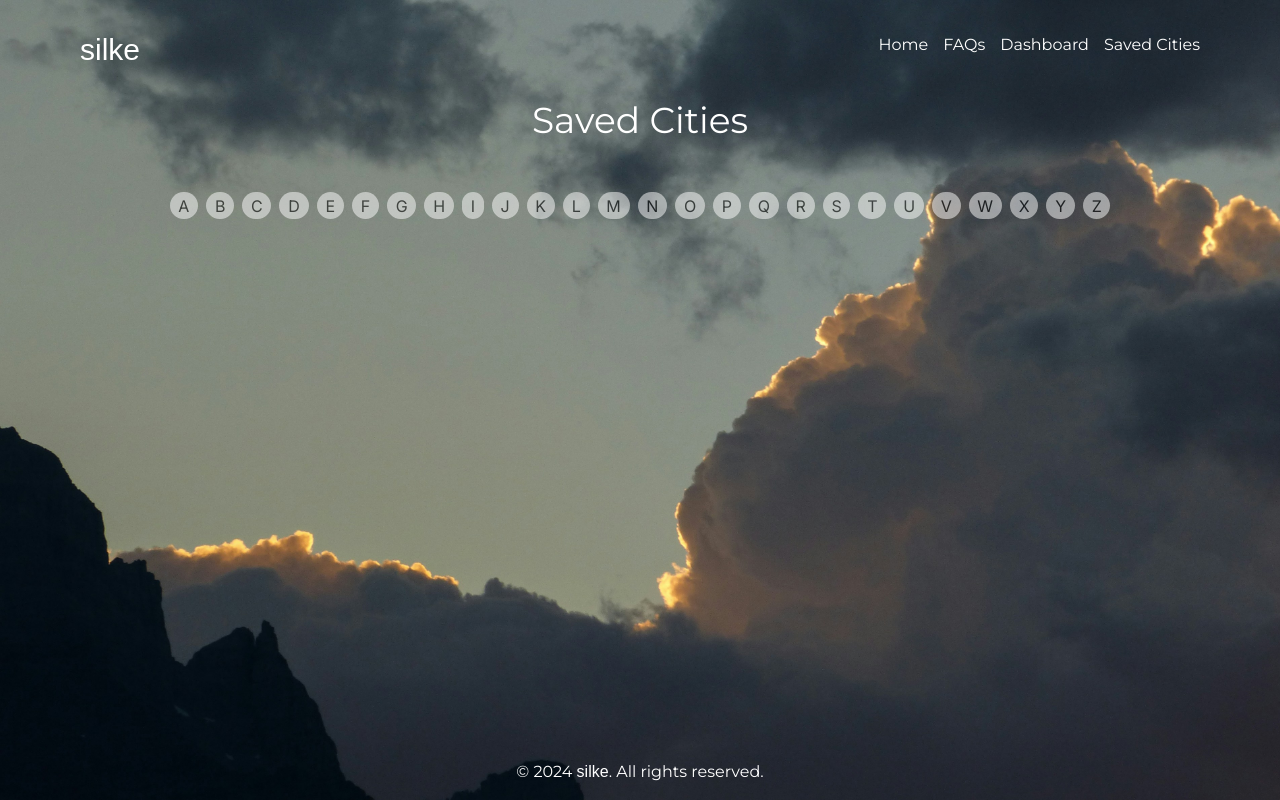
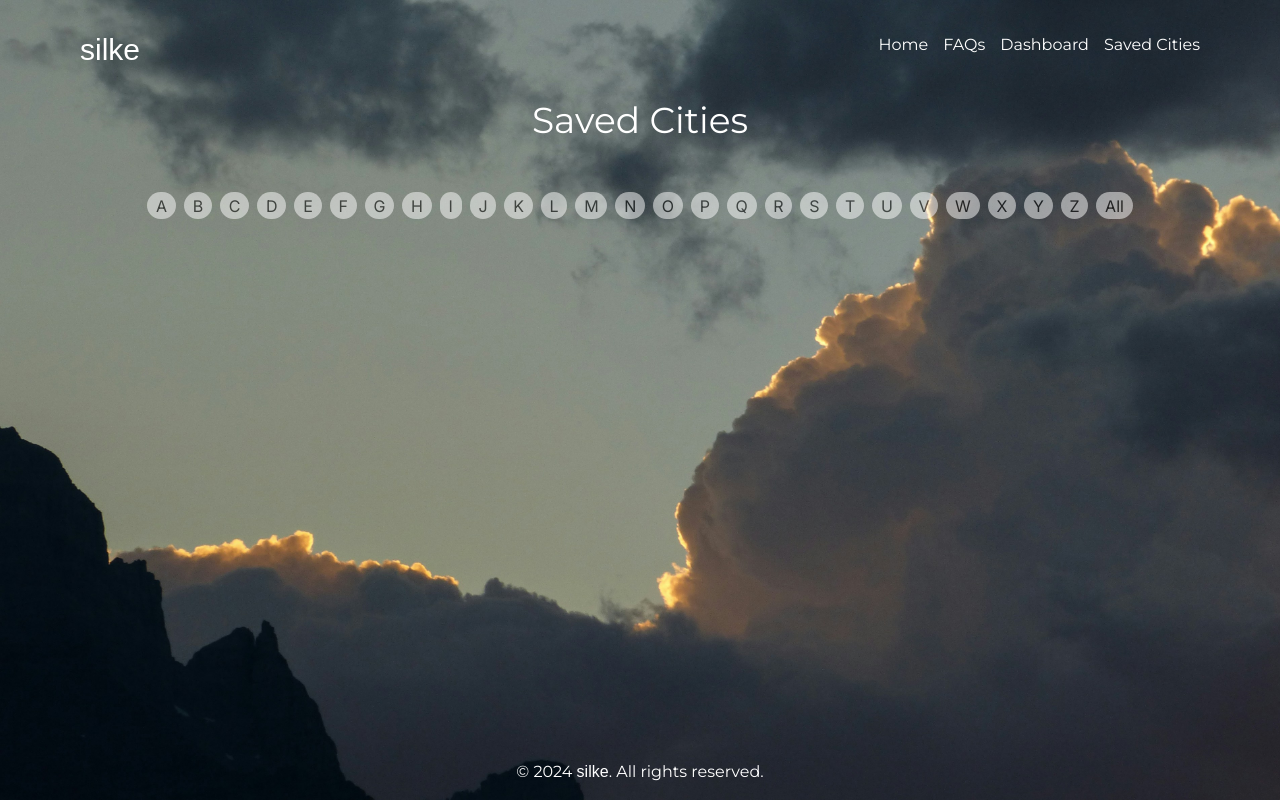
Before and after one commit to LeanneCodes/silke, a Next.js app: page /saved-cities in a window 1280 px wide. Built offline with nearby package versions, Linux system fonts and the light colour scheme; a web font is replaced by a local one.

Commit message:
fix footer placement

```diff
--- a/app/components/Footer.tsx
+++ b/app/components/Footer.tsx
@@ -2,7 +2,7 @@ import React from 'react';
 
 const Footer: React.FC = () => {
   return (
-    <footer className="w-full bg-primary text-white py-4 absolute bottom-0">
+    <footer className="w-full mt-[-25px] text-white py-4 relative bottom-0">
       <div className="container mx-auto text-center">
         <p className='font-montserrat'>&copy; {new Date().getFullYear()} <span className='font-playwrite'>silke</span>. All rights reserved.</p>
       </div>
--- a/app/components/LandingPage.tsx
+++ b/app/components/LandingPage.tsx
@@ -14,9 +14,9 @@ const LandingPage: React.FC<LandingPageProps> = ({ onCitySubmit }) => {
   };
 
   return (
-    <div className='flex flex-col justify-center items-center h-dvh w-dvh mt-[-100px]'>
+    <div className='flex flex-col justify-center items-center h-[90vh] w-dvh mt-[-100px]'>
       <h1 className='font-playwrite text-9xl mb-10'>silke</h1>
-      <p className='font-montserrat mb-14'>Ensure perfect weather and dew point for your next silk press!</p>
+      <p className='font-montserrat mb-10 px-20 text-center'>Ensure perfect weather and dew point for your next silk press!</p>
       <div className='flex'>
         <input
           type="text"
--- a/app/components/WeatherDashboard.tsx
+++ b/app/components/WeatherDashboard.tsx
@@ -46,46 +46,52 @@ const WeatherDashboard: React.FC<WeatherDashboardProps> = ({ cityName, currentWe
   };
 
   const currentDewPoint = calculateDewPoint(currentWeather.main.temp, currentWeather.main.humidity);
-  const isSafeToSilkPress = currentDewPoint < 18; // Assuming 65°F (18.3°C) is the maximum safe dew point
+  const isSafeToSilkPress = currentDewPoint < 18; // Safe if dew point is less than 18°C
 
   return (
-    <div className="flex flex-col justify-between px-20 py-10">
+    <div className="flex flex-col justify-between px-5 py-10 md:px-20">
       <div className="flex flex-col justify-between w-full">
 
         {/* Current Weather Info */}
         <div className="flex flex-col items-center justify-around text-2xl font-montserrat capitalize my-5">
-          <p className={`mb-6 text-4xl ${isSafeToSilkPress ? 'text-green-500' : 'text-red-500'} flex items-center`}>
+          <p className={`mb-6 text-2xl md:text-4xl ${isSafeToSilkPress ? 'text-green-500' : 'text-red-500'} flex items-center`}>
             {isSafeToSilkPress ? <FaCheck className="mr-2" /> : <FaTimes className="mr-2" />}
             {isSafeToSilkPress ? "Safe to Silk Press" : "Avoid Silk Press"}
           </p>
-          <p className="text-6xl mb-5">Dew Point: {calculateDewPoint(currentWeather.main.temp, currentWeather.main.humidity)}°C</p>
+          <p className="text-4xl md:text-6xl mb-5">Dew Point: {calculateDewPoint(currentWeather.main.temp, currentWeather.main.humidity)}°C</p>
           <p>Temp: {convertToCelsius(currentWeather.main.temp)}°C</p>
           <p>Humidity: {currentWeather.main.humidity}%</p>
-          <div className="text-6xl mt-4">
+          <div className="text-4xl md:text-6xl mt-4">
             {getWeatherIcon(currentWeather.weather[0].description)}
           </div>
         </div>
 
         {/* 5-Day Forecast */}
         <div className="flex flex-col items-center text-2xl font-montserrat">
-          <h2 className="text-xl mt-4">5-Day Forecast</h2>
-          <div className="flex justify-around w-full text-sm text-center">
-            {forecasts.map((forecast, index) => (
-              <div key={index} className="m-2 p-4 w-40">
+          <h2 className="text-lg md:text-xl mt-4">5-Day Forecast</h2>
+          <div className="flex flex-wrap justify-around w-full text-xs md:text-sm text-center">
+            {forecasts.map((forecast, index) => {
+              const forecastDewPoint = calculateDewPoint(forecast.main.temp, forecast.main.humidity);
+              const forecastSafeToSilkPress = forecastDewPoint < 18;
+
+              return (
+                <div key={index} className="m-2 p-2 w-28 md:w-40">
                   <p className="mb-5">{format(new Date(forecast.dt_txt), 'dd MMMM')}</p>
-                <p>Dew Point: {calculateDewPoint(forecast.main.temp, forecast.main.humidity)}°C</p>
+                  <p>Dew Point: {forecastDewPoint}°C</p>
                   <p>Temp: {convertToCelsius(forecast.main.temp)}°C</p>
                   <p>Humidity: {forecast.main.humidity}%</p>
-                <p className="mb-6 flex items-center justify-center">
-                  {isSafeToSilkPress ? <FaCheck className="text-green-500 mr-2" /> : <FaTimes className="text-red-500 mr-2" />}
-                  {isSafeToSilkPress ? "Safe" : "Avoid"}
+                  <p className={`mb-6 flex items-center justify-center ${forecastSafeToSilkPress ? 'text-green-500' : 'text-red-500'}`}>
+                    {forecastSafeToSilkPress ? <FaCheck className="mr-2" /> : <FaTimes className="mr-2" />}
+                    {forecastSafeToSilkPress ? "Safe" : "Avoid"}
                   </p>
-                <div className="flex items-center justify-center text-4xl mt-5">
+                  <div className="flex items-center justify-center text-2xl md:text-4xl mt-5">
                     {getWeatherIcon(forecast.weather[0].description)}
                   </div>
                 </div>
-            ))}
+              );
+            })}
           </div>
+          <p className="text-center text-xs md:text-sm text-gray-600">This website is just a guide. Please take extra precautions where necessary.</p>
         </div>
       </div>
     </div>
--- a/app/globals.css
+++ b/app/globals.css
@@ -4,11 +4,22 @@
 @tailwind components;
 @tailwind utilities;
 
+* {
+    margin: 0;
+    padding: 0;
+    box-sizing: border-box;
+}
+
+html, body {
+    height: 100%;
+    margin: 0;
+}
+
 body {
     color: white;
-    background-image: url('/weather-hero.jpg'); /* Corrected file path */
+    background-image: url('/weather-hero.jpg');
     background-position: center;
     background-repeat: no-repeat;
     background-size: cover;
-    height: 100vh;
+    background-attachment: fixed;
 }
--- a/app/saved-cities/page.tsx
+++ b/app/saved-cities/page.tsx
@@ -27,11 +27,15 @@ const SavedCities = () => {
 
   const handleLetterClick = (letter: string) => {
     setSelectedLetter(letter);
-    const filtered = savedCities.filter(city => city.toLowerCase().startsWith(letter.toLowerCase()));
-    setFilteredCities(filtered);
+    if (letter === 'All') {
+      setFilteredCities(savedCities);
+    } else {
+      const filtered = savedCities.filter(city => city.toLowerCase().startsWith(letter.toLowerCase()));
+      setFilteredCities(filtered);
+    }
   };
 
-  const alphabet = 'ABCDEFGHIJKLMNOPQRSTUVWXYZ'.split('');
+  const alphabet = 'ABCDEFGHIJKLMNOPQRSTUVWXYZ'.split('').concat('All');
 
   return (
     <div>
@@ -47,7 +51,7 @@ const SavedCities = () => {
           </button>
         ))}
       </div>
-      <div className='flex flex-wrap justify-center mt-20 h-[50vh] items-center'>
+      <div className='flex flex-wrap justify-center mt-20 w-[60%] mx-auto items-center'>
         {filteredCities.map((city, index) => (
           <div
             key={index}
```
Lines whose indentation alone changed are shown as unchanged.
